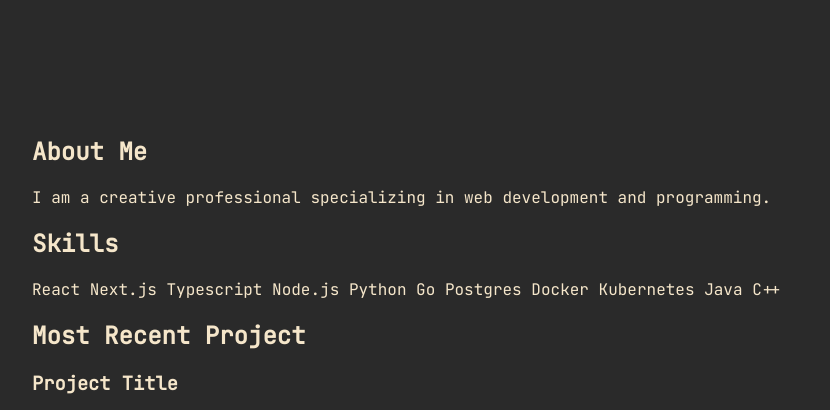
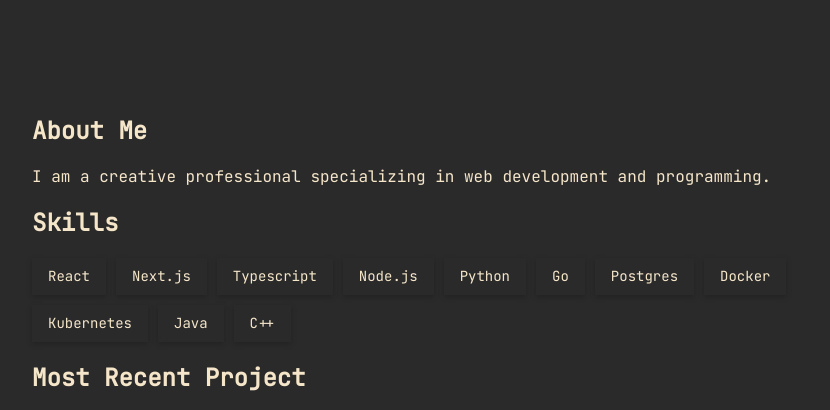
Before and after one commit to sitekacper/sitekacper.github.io, a plain HTML site: page index.html in a window 1280 px wide. Shown: the top 410 px of the page, without its empty margins (208-1038 px from the left). Drawn offline with Linux system fonts and the light colour scheme.

Commit message:
Update style.css

```diff
--- a/style.css
+++ b/style.css
@@ -175,3 +175,28 @@ main {
     margin-top: 10px;
     border-radius: 10px;
 }
+/* Skills Section Styling */
+.skills {
+    display: flex;
+    flex-wrap: wrap;
+    gap: 10px;
+    margin-top: 20px;
+}
+
+.skill {
+    padding: 8px 16px;
+    background-color: hsl(var(--secondary));
+    color: hsl(var(--foreground));
+    border-radius: var(--radius);
+    font-size: 14px;
+    font-family: var(--font-sans);
+    cursor: pointer;
+    transition: background-color 0.3s;
+    box-shadow: 0 2px 6px rgba(0, 0, 0, 0.2);
+    line-height: 1.5;
+}
+
+.skill:hover {
+    background-color: hsl(var(--secondary-foreground)); /* lighter color on hover */
+    color: hsl(var(--primary-foreground)); /* darker text color on hover */
+}
```
